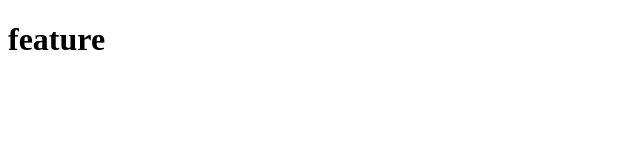
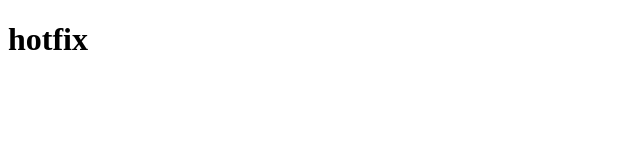
Before and after one commit to pr-YudaiSuzuki/git-practice2, a plain HTML site: page index.html in a window 1280 px wide. Shown: the full height of the page, 0-640 px from the left. Drawn offline with Linux system fonts and the light colour scheme.

Commit message:
change text

```diff
--- a/index.html
+++ b/index.html
@@ -6,6 +6,6 @@
   <title>Git Practice 2</title>
 </head>
 <body>
-  <h1>feature</h1>
+  <h1>hotfix</h1>
 </body>
 </html>
```
